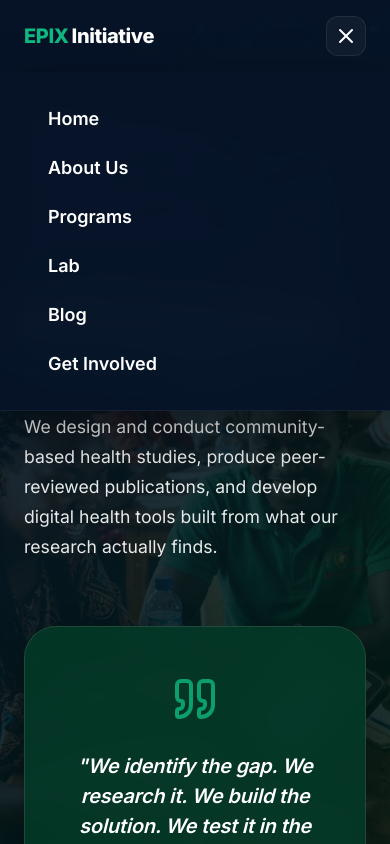
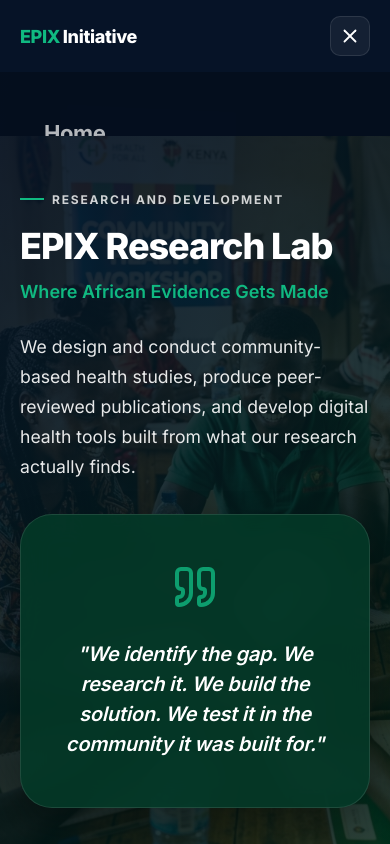
Before and after one commit to handsomemedia1/EPIX-initiative, a Next.js app: page /lab in a window 390 px wide. Both pictures are taken after a click on the button "Toggle Menu". Shown: the top 844 px of the page. Built offline with nearby package versions, Linux system fonts and the light colour scheme.

Commit message:
feat: comprehensive mobile responsiveness overhaul across all pages

```diff
--- a/src/app/about/about.module.css
+++ b/src/app/about/about.module.css
@@ -5,12 +5,18 @@
 
 /* ── Hero ── */
 .heroSection {
-  padding: 12rem 0 10rem;
+  padding: 7rem 0 5rem;
   position: relative;
   min-height: 80vh;
   display: flex;
   flex-direction: column;
   justify-content: center;
+}
+
+@media (min-width: 768px) {
+  .heroSection {
+    padding: 12rem 0 10rem;
+  }
 }
 
 .heroBackground {
@@ -63,25 +69,42 @@
 
 /* ── Quote Overlap ── */
 .quoteOverlapWrapper {
-  position: absolute;
-  bottom: 0;
-  left: 50%;
-  transform: translate(-50%, 50%);
+  position: relative;
+  left: auto;
+  transform: none;
   width: 100%;
   max-width: 800px;
   z-index: 10;
-  padding: 0 1.5rem;
+  padding: 0 1.25rem;
+  margin: 2rem auto -4rem;
+}
+
+@media (min-width: 768px) {
+  .quoteOverlapWrapper {
+    position: absolute;
+    bottom: 0;
+    left: 50%;
+    transform: translate(-50%, 50%);
+    margin: 0;
+    padding: 0 1.5rem;
+  }
 }
 
 .quoteBox {
   text-align: center;
-  padding: 3rem 4rem;
-  background: rgba(4, 57, 39, 0.9); /* Deep forest green glass */
+  padding: 2rem 1.5rem;
+  background: rgba(4, 57, 39, 0.9);
   border: 1px solid rgba(255, 255, 255, 0.1);
   border-radius: var(--radius-xl);
   backdrop-filter: blur(16px);
   -webkit-backdrop-filter: blur(16px);
   box-shadow: 0 20px 40px rgba(0, 0, 0, 0.3);
+}
+
+@media (min-width: 768px) {
+  .quoteBox {
+    padding: 3rem 4rem;
+  }
 }
 
 .quoteIcon {
@@ -103,7 +126,13 @@
 .storySection {
   background-color: white;
   color: var(--bg-primary);
-  padding: 12rem 0 6rem; /* Top padding to clear overlapping quote */
+  padding: 5rem 0 4rem;
+}
+
+@media (min-width: 768px) {
+  .storySection {
+    padding: 10rem 0 6rem;
+  }
 }
 
 .storyContent {
@@ -318,14 +347,21 @@
 
 .valueItem {
   display: flex;
-  gap: 1.75rem;
+  gap: 1rem;
   align-items: flex-start;
-  padding: 2rem;
+  padding: 1.5rem;
   background: white;
   border: 1px solid #E2E8F0;
   border-radius: var(--radius-md);
   transition: all 0.3s ease;
   box-shadow: 0 4px 6px rgba(0, 0, 0, 0.02);
+}
+
+@media (min-width: 480px) {
+  .valueItem {
+    gap: 1.75rem;
+    padding: 2rem;
+  }
 }
 
 .valueItem:hover {
--- a/src/app/blog/blog.module.css
+++ b/src/app/blog/blog.module.css
@@ -5,12 +5,18 @@
 
 /* ── Hero ── */
 .heroSection {
-  padding: 12rem 0 10rem;
+  padding: 7rem 0 5rem;
   position: relative;
   min-height: 80vh;
   display: flex;
   flex-direction: column;
   justify-content: center;
+}
+
+@media (min-width: 768px) {
+  .heroSection {
+    padding: 12rem 0 10rem;
+  }
 }
 
 .heroBackground {
--- a/src/app/get-involved/get-involved.module.css
+++ b/src/app/get-involved/get-involved.module.css
@@ -5,13 +5,19 @@
 
 /* ── Hero ── */
 .heroSection {
-  padding: 12rem 0 10rem;
+  padding: 7rem 0 5rem;
   position: relative;
   min-height: 80vh;
   display: flex;
   flex-direction: column;
   justify-content: center;
   text-align: center;
+}
+
+@media (min-width: 768px) {
+  .heroSection {
+    padding: 12rem 0 10rem;
+  }
 }
 
 .heroBackground {
@@ -234,12 +240,18 @@
 
 /* ── Contact Form ── */
 .contactFormWrapper {
-  padding: 2.5rem;
+  padding: 1.5rem;
   background: rgba(255, 255, 255, 0.03);
   border: 1px solid rgba(255, 255, 255, 0.1);
   border-radius: var(--radius-lg);
   backdrop-filter: blur(12px);
   -webkit-backdrop-filter: blur(12px);
+}
+
+@media (min-width: 480px) {
+  .contactFormWrapper {
+    padding: 2.5rem;
+  }
 }
 
 .contactForm {
--- a/src/app/globals.css
+++ b/src/app/globals.css
@@ -133,7 +133,13 @@
   width: 100%;
   max-width: var(--container-width);
   margin: 0 auto;
-  padding: 0 1.5rem;
+  padding: 0 1.25rem;
+}
+
+@media (min-width: 480px) {
+  .container {
+    padding: 0 1.5rem;
+  }
 }
 
 @media (min-width: 768px) {
@@ -143,10 +149,16 @@
 }
 
 .section {
-  padding: 6rem 0;
+  padding: 4rem 0;
 }
 
 @media (min-width: 768px) {
+  .section {
+    padding: 6rem 0;
+  }
+}
+
+@media (min-width: 1024px) {
   .section {
     padding: 8rem 0;
   }
@@ -183,20 +195,28 @@
   align-items: center;
   justify-content: center;
   gap: 0.5rem;
-  padding: 0.875rem 1.75rem;
+  padding: 0.75rem 1.5rem;
   background-color: var(--accent-green);
   color: #FFFFFF;
-  font-size: 0.9rem;
+  font-size: 0.875rem;
   font-weight: 600;
   border-radius: 100px;
   border: none;
   cursor: pointer;
   transition: all 0.3s cubic-bezier(0.25, 0.46, 0.45, 0.94);
   letter-spacing: 0.01em;
+  white-space: nowrap;
+}
+
+@media (min-width: 768px) {
+  .btn-primary {
+    padding: 0.875rem 1.75rem;
+    font-size: 0.9rem;
+  }
 }
 
 .btn-primary:hover {
-  background-color: #059669; /* Dark emerald for hover */
+  background-color: #059669;
   transform: translateY(-2px);
   box-shadow: 0 8px 24px rgba(16, 185, 129, 0.25);
 }
@@ -206,16 +226,24 @@
   align-items: center;
   justify-content: center;
   gap: 0.5rem;
-  padding: 0.875rem 1.75rem;
+  padding: 0.75rem 1.5rem;
   background-color: rgba(255, 255, 255, 0.04);
   color: var(--text-primary);
-  font-size: 0.9rem;
+  font-size: 0.875rem;
   font-weight: 600;
   border-radius: 100px;
   border: 1px solid rgba(255, 255, 255, 0.1);
   cursor: pointer;
   transition: all 0.3s cubic-bezier(0.25, 0.46, 0.45, 0.94);
   backdrop-filter: blur(8px);
+  white-space: nowrap;
+}
+
+@media (min-width: 768px) {
+  .btn-secondary {
+    padding: 0.875rem 1.75rem;
+    font-size: 0.9rem;
+  }
 }
 
 .btn-secondary:hover {
--- a/src/app/lab/lab.module.css
+++ b/src/app/lab/lab.module.css
@@ -5,12 +5,18 @@
 
 /* ── Hero ── */
 .heroSection {
-  padding: 12rem 0 10rem;
+  padding: 7rem 0 5rem;
   position: relative;
   min-height: 80vh;
   display: flex;
   flex-direction: column;
   justify-content: center;
+}
+
+@media (min-width: 768px) {
+  .heroSection {
+    padding: 12rem 0 10rem;
+  }
 }
 
 .heroBackground {
@@ -58,20 +64,24 @@
 
 /* ── Floating Quote Overlap ── */
 .quoteOverlapWrapper {
-  position: absolute;
-  bottom: 0;
-  left: 0;
+  position: relative;
+  left: auto;
+  transform: none;
   width: 100%;
-  transform: translateY(50%);
   z-index: 10;
-  padding: 0 1.5rem;
+  padding: 0 1.25rem;
+  margin: 2rem auto -2rem;
 }
 
-@media (max-width: 992px) {
+@media (min-width: 992px) {
   .quoteOverlapWrapper {
-    position: relative;
-    transform: none;
-    margin: 4rem auto -4rem;
+    position: absolute;
+    bottom: 0;
+    left: 0;
+    width: 100%;
+    transform: translateY(50%);
+    margin: 0;
+    padding: 0 1.5rem;
   }
 }
 
@@ -140,7 +150,13 @@
 /* ── About Content (White) ── */
 .aboutSection {
   background-color: white;
-  padding: 10rem 0 6rem; /* Top padding to clear floating widget */
+  padding: 5rem 0 4rem;
+}
+
+@media (min-width: 992px) {
+  .aboutSection {
+    padding: 10rem 0 6rem;
+  }
 }
 
 .aboutContent {
--- a/src/app/layout.js
+++ b/src/app/layout.js
@@ -16,6 +16,12 @@
   robots: 'index, follow',
 };
 
+export const viewport = {
+  width: 'device-width',
+  initialScale: 1,
+  maximumScale: 5,
+};
+
 export default function RootLayout({ children }) {
   return (
     <html lang="en">
--- a/src/app/page.module.css
+++ b/src/app/page.module.css
@@ -5,12 +5,18 @@
 
 /* ── Hero ── */
 .heroSection {
-  padding: 12rem 0 10rem; /* Increased bottom padding to accommodate overlapping boxes */
+  padding: 8rem 0 4rem;
   position: relative;
-  min-height: 100vh;
+  min-height: 100svh;
   display: flex;
   flex-direction: column;
   justify-content: center;
+}
+
+@media (min-width: 768px) {
+  .heroSection {
+    padding: 12rem 0 10rem;
+  }
 }
 
 .heroBackground {
@@ -62,22 +68,23 @@
 }
 
 /* ── Overlapping Features ── */
+/* On mobile: flow naturally below hero. On desktop: overlap */
 .heroFeaturesWrapper {
   display: grid;
   grid-template-columns: 1fr;
   gap: 0;
-  position: absolute;
-  bottom: 0;
-  left: 50%;
-  transform: translate(-50%, 50%);
   width: 100%;
-  max-width: var(--container-width);
   z-index: 10;
-  padding: 0 1.5rem;
+  padding: 0;
 }
 
 @media (min-width: 992px) {
   .heroFeaturesWrapper {
+    position: absolute;
+    bottom: 0;
+    left: 50%;
+    transform: translate(-50%, 50%);
+    max-width: var(--container-width);
     grid-template-columns: repeat(3, 1fr);
     padding: 0 2.5rem;
   }
@@ -184,7 +191,13 @@
 .projectsSection {
   background-color: white;
   color: var(--bg-primary);
-  padding: 12rem 0 6rem; /* Top padding to clear overlapping features */
+  padding: 4rem 0 6rem;
+}
+
+@media (min-width: 992px) {
+  .projectsSection {
+    padding: 12rem 0 6rem; /* Top padding to clear overlapping features */
+  }
 }
 
 .sectionHeaderProjects {
@@ -292,7 +305,7 @@
   line-height: 1.6;
 }
 
-/* ── Upcoming Events Section ── */
+/* ── Events ── */
 .eventsSection {
   background-color: white;
   padding: 4rem 0 8rem;
@@ -312,17 +325,19 @@
 
 .eventsHeader {
   display: flex;
+  flex-wrap: wrap;
+  gap: 1rem;
   justify-content: space-between;
   align-items: center;
   margin-bottom: 2rem;
   background: var(--bg-secondary);
   color: white;
-  padding: 1.5rem 2rem;
+  padding: 1.25rem 1.5rem;
   border-radius: var(--radius-sm);
 }
 
 .eventsHeader h3 {
-  font-size: 1.1rem;
+  font-size: 1rem;
   text-transform: uppercase;
   letter-spacing: 0.05em;
   margin: 0;
@@ -348,13 +363,21 @@
 
 .eventItem {
   display: flex;
-  align-items: center;
-  gap: 2rem;
-  padding: 1.5rem 2rem;
+  align-items: flex-start;
+  gap: 1rem;
+  padding: 1.25rem 1.5rem;
   border: 1px solid rgba(0, 0, 0, 0.1);
   border-radius: var(--radius-sm);
   background: #FAFAFA;
   transition: all 0.2s ease;
+}
+
+@media (min-width: 480px) {
+  .eventItem {
+    align-items: center;
+    gap: 2rem;
+    padding: 1.5rem 2rem;
+  }
 }
 
 .eventItem:hover {
@@ -409,7 +432,14 @@
 
 .newsletterForm {
   display: flex;
-  gap: 0.5rem;
+  flex-direction: column;
+  gap: 0.75rem;
+}
+
+@media (min-width: 480px) {
+  .newsletterForm {
+    flex-direction: row;
+  }
 }
 
 .newsletterInput {
--- a/src/app/programs/programs.module.css
+++ b/src/app/programs/programs.module.css
@@ -5,12 +5,18 @@
 
 /* ── Hero ── */
 .heroSection {
-  padding: 12rem 0 10rem;
+  padding: 7rem 0 5rem;
   position: relative;
   min-height: 80vh;
   display: flex;
   flex-direction: column;
   justify-content: center;
+}
+
+@media (min-width: 768px) {
+  .heroSection {
+    padding: 12rem 0 10rem;
+  }
 }
 
 .heroBackground {
@@ -76,7 +82,9 @@
     right: auto;
     bottom: auto;
     transform: none;
-    margin: 4rem auto -4rem;
+    max-width: 100%;
+    margin: 2rem auto 0;
+    padding: 0 1.25rem;
   }
 }
 
@@ -162,7 +170,13 @@
 /* ── About the Academy (White) ── */
 .aboutSection {
   background-color: white;
-  padding: 10rem 0 6rem; /* Top padding to clear floating widget */
+  padding: 4rem 0 4rem;
+}
+
+@media (min-width: 992px) {
+  .aboutSection {
+    padding: 10rem 0 6rem;
+  }
 }
 
 .aboutAcademy {
@@ -317,13 +331,20 @@
 
 .moduleItem {
   display: flex;
-  gap: 1.75rem;
-  padding: 2rem;
+  gap: 1rem;
+  padding: 1.5rem;
   background: white;
   border: 1px solid #E2E8F0;
   border-radius: var(--radius-md);
   transition: all 0.3s ease;
   box-shadow: 0 4px 6px rgba(0, 0, 0, 0.02);
+}
+
+@media (min-width: 480px) {
+  .moduleItem {
+    gap: 1.75rem;
+    padding: 2rem;
+  }
 }
 
 .moduleItem:hover {
--- a/src/components/layout/Navbar.js
+++ b/src/components/layout/Navbar.js
@@ -2,7 +2,8 @@
 
 import { useState, useEffect } from 'react';
 import Link from 'next/link';
-import { motion } from 'framer-motion';
+import { usePathname } from 'next/navigation';
+import { motion, AnimatePresence } from 'framer-motion';
 import { Menu, X } from 'lucide-react';
 import styles from './Navbar.module.css';
 
@@ -18,6 +19,7 @@
 export default function Navbar() {
   const [isScrolled, setIsScrolled] = useState(false);
   const [mobileMenuOpen, setMobileMenuOpen] = useState(false);
+  const pathname = usePathname();
 
   useEffect(() => {
     const handleScroll = () => {
@@ -27,9 +29,24 @@
     return () => window.removeEventListener('scroll', handleScroll);
   }, []);
 
+  // Close menu on route change
+  useEffect(() => {
+    setMobileMenuOpen(false);
+  }, [pathname]);
+
+  // Prevent body scroll when menu is open
+  useEffect(() => {
+    if (mobileMenuOpen) {
+      document.body.style.overflow = 'hidden';
+    } else {
+      document.body.style.overflow = '';
+    }
+    return () => { document.body.style.overflow = ''; };
+  }, [mobileMenuOpen]);
+
   return (
     <motion.header
-      className={`${styles.header} ${isScrolled ? styles.scrolled : ''}`}
+      className={`${styles.header} ${isScrolled ? styles.scrolled : ''} ${mobileMenuOpen ? styles.menuOpen : ''}`}
       initial={{ y: -100 }}
       animate={{ y: 0 }}
       transition={{ duration: 0.5, ease: 'easeOut' }}
@@ -41,10 +58,17 @@
 
         <nav className={styles.desktopNav}>
           {navLinks.map((link) => (
-            <Link key={link.name} href={link.href} className={styles.navLink}>
+            <Link
+              key={link.name}
+              href={link.href}
+              className={`${styles.navLink} ${pathname === link.href ? styles.active : ''}`}
+            >
               {link.name}
             </Link>
           ))}
+          <Link href="/get-involved#contact" className={`btn-primary ${styles.navCta}`}>
+            Contact Us
+          </Link>
         </nav>
 
         <button
@@ -52,30 +76,51 @@
           onClick={() => setMobileMenuOpen(!mobileMenuOpen)}
           aria-label="Toggle Menu"
         >
-          {mobileMenuOpen ? <X size={24} /> : <Menu size={24} />}
+          {mobileMenuOpen ? <X size={22} /> : <Menu size={22} />}
         </button>
       </div>
 
-      {/* Mobile Menu */}
+      {/* Mobile Menu Overlay */}
+      <AnimatePresence>
         {mobileMenuOpen && (
           <motion.div
             className={styles.mobileNav}
-          initial={{ opacity: 0, y: -20 }}
+            initial={{ opacity: 0, y: -10 }}
             animate={{ opacity: 1, y: 0 }}
-          exit={{ opacity: 0, y: -20 }}
+            exit={{ opacity: 0, y: -10 }}
+            transition={{ duration: 0.2, ease: 'easeOut' }}
           >
-          {navLinks.map((link) => (
+            <nav className={styles.mobileNavLinks}>
+              {navLinks.map((link, i) => (
+                <motion.div
+                  key={link.name}
+                  initial={{ opacity: 0, x: -20 }}
+                  animate={{ opacity: 1, x: 0 }}
+                  transition={{ delay: i * 0.05, duration: 0.2 }}
+                >
                   <Link
-              key={link.name}
                     href={link.href}
-              className={styles.mobileNavLink}
+                    className={`${styles.mobileNavLink} ${pathname === link.href ? styles.mobileActive : ''}`}
                     onClick={() => setMobileMenuOpen(false)}
                   >
                     {link.name}
                   </Link>
+                </motion.div>
               ))}
+            </nav>
+            <div className={styles.mobileCta}>
+              <Link
+                href="/get-involved#contact"
+                className="btn-primary"
+                style={{ width: '100%', justifyContent: 'center' }}
+                onClick={() => setMobileMenuOpen(false)}
+              >
+                Get In Touch
+              </Link>
+            </div>
           </motion.div>
         )}
+      </AnimatePresence>
     </motion.header>
   );
 }
--- a/src/components/layout/Navbar.module.css
+++ b/src/components/layout/Navbar.module.css
@@ -3,20 +3,26 @@
   top: 0;
   left: 0;
   right: 0;
-  z-index: 100;
+  z-index: 1000;
   height: var(--nav-height);
   display: flex;
-  align-items: center;
+  flex-direction: column;
   transition: all 0.4s cubic-bezier(0.25, 0.46, 0.45, 0.94);
   background: transparent;
 }
 
 .scrolled {
-  background: rgba(7, 20, 40, 0.75);
+  background: rgba(7, 20, 40, 0.85);
   backdrop-filter: blur(20px) saturate(180%);
   -webkit-backdrop-filter: blur(20px) saturate(180%);
   border-bottom: 1px solid rgba(255, 255, 255, 0.06);
   box-shadow: 0 4px 24px rgba(0, 0, 0, 0.2);
+}
+
+.menuOpen {
+  background: rgba(7, 20, 40, 0.98);
+  backdrop-filter: blur(20px);
+  -webkit-backdrop-filter: blur(20px);
 }
 
 .navContainer {
@@ -24,16 +30,24 @@
   justify-content: space-between;
   align-items: center;
   width: 100%;
+  height: var(--nav-height);
 }
 
 .logo {
-  font-size: 1.25rem;
+  font-size: 1.125rem;
   font-weight: 800;
   letter-spacing: -0.02em;
   color: var(--text-primary);
   display: flex;
   align-items: center;
   gap: 0.15em;
+  flex-shrink: 0;
+}
+
+@media (min-width: 480px) {
+  .logo {
+    font-size: 1.25rem;
+  }
 }
 
 .desktopNav {
@@ -42,7 +56,7 @@
   align-items: center;
 }
 
-@media (min-width: 768px) {
+@media (min-width: 900px) {
   .desktopNav {
     display: flex;
   }
@@ -53,9 +67,10 @@
   font-weight: 500;
   color: var(--text-secondary);
   position: relative;
-  padding: 0.5rem 0.875rem;
+  padding: 0.5rem 0.75rem;
   border-radius: 100px;
   transition: all 0.25s ease;
+  white-space: nowrap;
 }
 
 .navLink:hover {
@@ -63,55 +78,89 @@
   background: rgba(255, 255, 255, 0.06);
 }
 
+.active {
+  color: var(--accent-green) !important;
+}
+
+.navCta {
+  margin-left: 0.5rem;
+  font-size: 0.8rem !important;
+  padding: 0.6rem 1.25rem !important;
+}
+
+/* ── Mobile Menu Button ── */
 .mobileMenuBtn {
   display: flex;
   align-items: center;
   justify-content: center;
   width: 40px;
   height: 40px;
-  background: rgba(255, 255, 255, 0.04);
-  border: 1px solid rgba(255, 255, 255, 0.08);
-  border-radius: 12px;
+  background: rgba(255, 255, 255, 0.06);
+  border: 1px solid rgba(255, 255, 255, 0.1);
+  border-radius: 10px;
   color: var(--text-primary);
   cursor: pointer;
   transition: all 0.25s ease;
+  flex-shrink: 0;
 }
 
 .mobileMenuBtn:hover {
-  background: rgba(255, 255, 255, 0.08);
+  background: rgba(255, 255, 255, 0.1);
 }
 
-@media (min-width: 768px) {
+@media (min-width: 900px) {
   .mobileMenuBtn {
     display: none;
   }
 }
 
+/* ── Mobile Nav Overlay ── */
 .mobileNav {
-  position: absolute;
+  position: fixed;
   top: var(--nav-height);
   left: 0;
   right: 0;
-  background: rgba(7, 20, 40, 0.95);
-  backdrop-filter: blur(24px) saturate(180%);
-  -webkit-backdrop-filter: blur(24px) saturate(180%);
-  padding: 1.5rem 2rem;
+  bottom: 0;
+  background: rgba(5, 15, 30, 0.98);
+  backdrop-filter: blur(24px);
+  -webkit-backdrop-filter: blur(24px);
   display: flex;
   flex-direction: column;
-  gap: 0.25rem;
-  border-bottom: 1px solid var(--glass-border);
-  box-shadow: 0 16px 48px rgba(0, 0, 0, 0.4);
+  justify-content: space-between;
+  padding: 2rem 1.5rem;
+  overflow-y: auto;
+  z-index: 999;
+}
+
+.mobileNavLinks {
+  display: flex;
+  flex-direction: column;
+  gap: 0.5rem;
 }
 
 .mobileNavLink {
-  font-size: 1.125rem;
-  font-weight: 600;
-  color: var(--text-primary);
-  padding: 0.75rem 1rem;
-  border-radius: 12px;
-  transition: all 0.25s ease;
+  font-size: 1.375rem;
+  font-weight: 700;
+  color: rgba(255, 255, 255, 0.7);
+  padding: 1rem 1.25rem;
+  border-radius: 14px;
+  transition: all 0.2s ease;
+  letter-spacing: -0.02em;
+  display: block;
 }
 
 .mobileNavLink:hover {
+  color: white;
   background: rgba(255, 255, 255, 0.06);
 }
+
+.mobileActive {
+  color: var(--accent-green) !important;
+  background: rgba(16, 185, 129, 0.08) !important;
+}
+
+.mobileCta {
+  padding-top: 2rem;
+  border-top: 1px solid rgba(255, 255, 255, 0.08);
+  margin-top: 2rem;
+}
```
Lines whose indentation alone changed are shown as unchanged.
